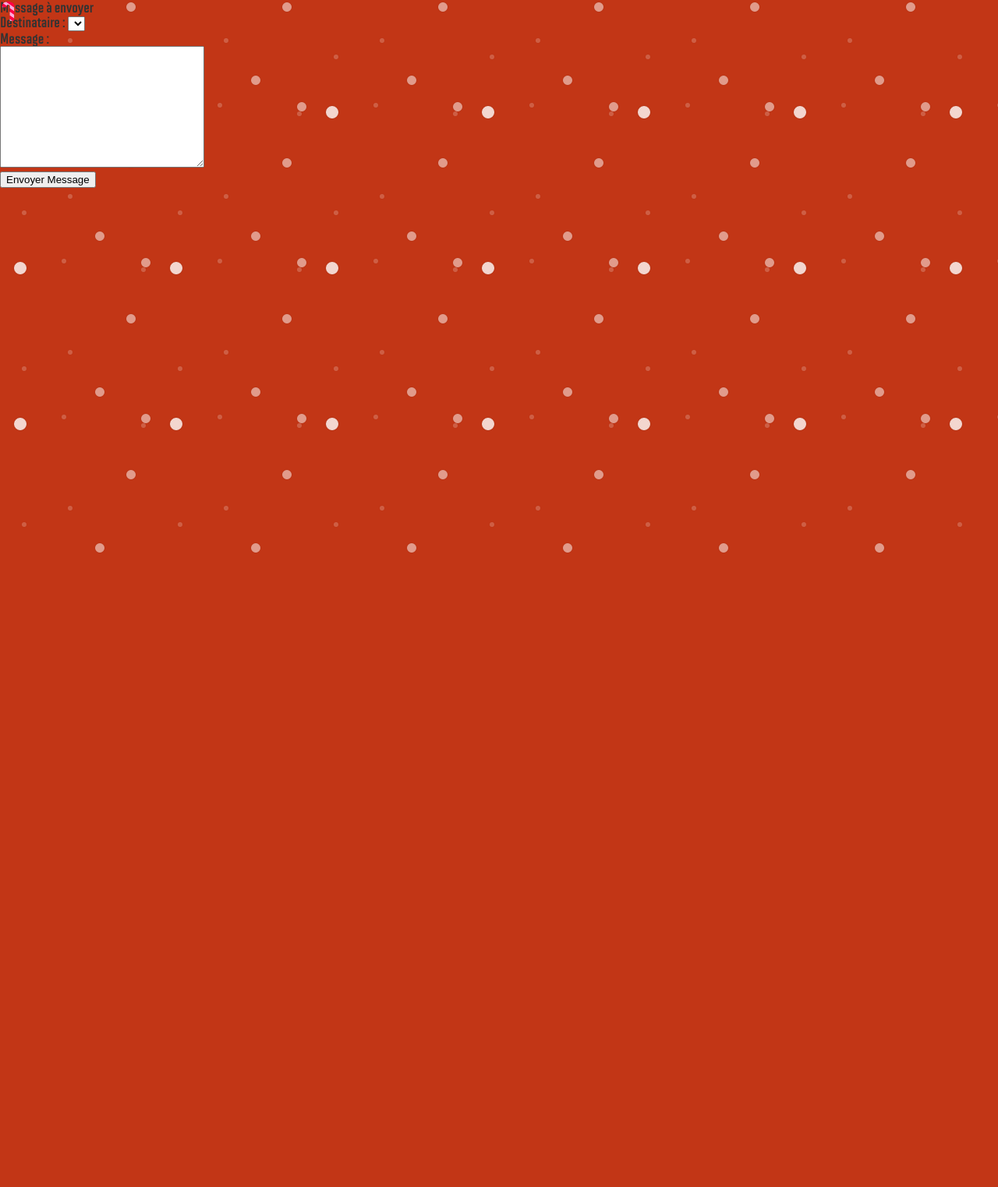
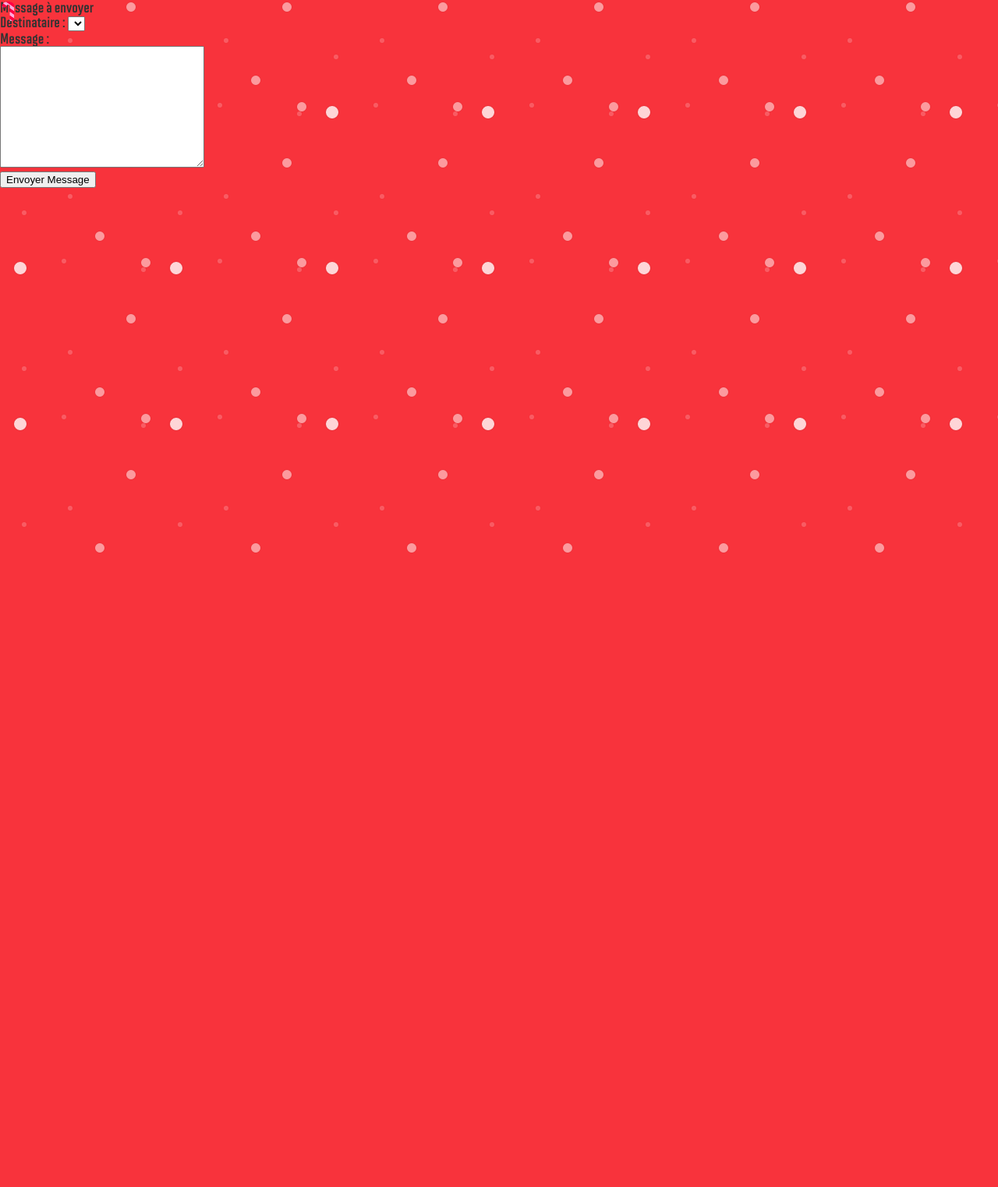
Before and after one commit to leotran671/Sucre-d-orge, a PHP site: page /message.php in a window 1280 px wide. Shown: the part 77-1600 px from the top of the page at 78% size. Run offline with PHP 8.4, Linux system fonts and the light colour scheme; the visitor is signed in with stand-in values (Sample User, id 1); data that the repository does not hold is empty.

Commit message:
Fix cursor and fix backgroundColor

```diff
--- a/src/public/style/global.css
+++ b/src/public/style/global.css
@@ -65,8 +65,9 @@
   font-family: "solano_gothic_mvb_bold";
   font-size: 1.2rem;
   color: #333;
-  background-color: #c23616;
+  background-color: #F8333C;
   position: relative;
+  cursor:none;
 }
 body::before {
   content: "";
@@ -118,6 +119,7 @@
 }
 nav a {
   color: #111;
+  cursor:none;
   text-decoration: underline;
 }
 nav a[href^="/"] {
```
